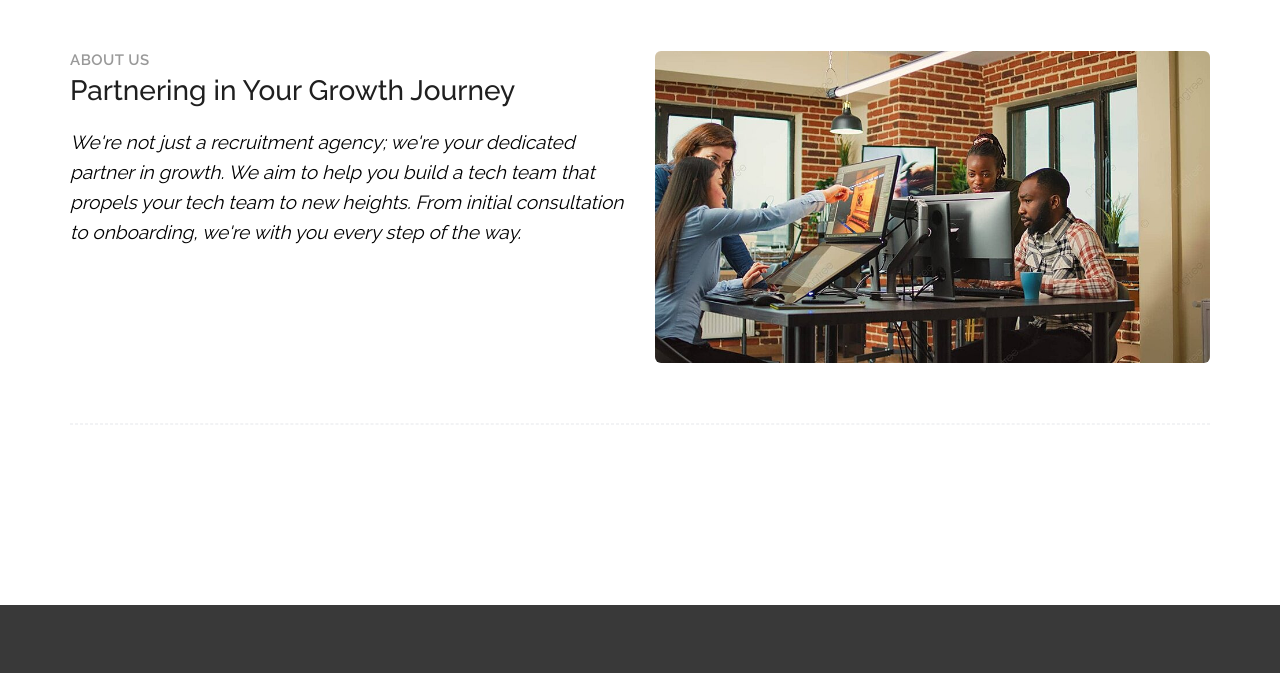
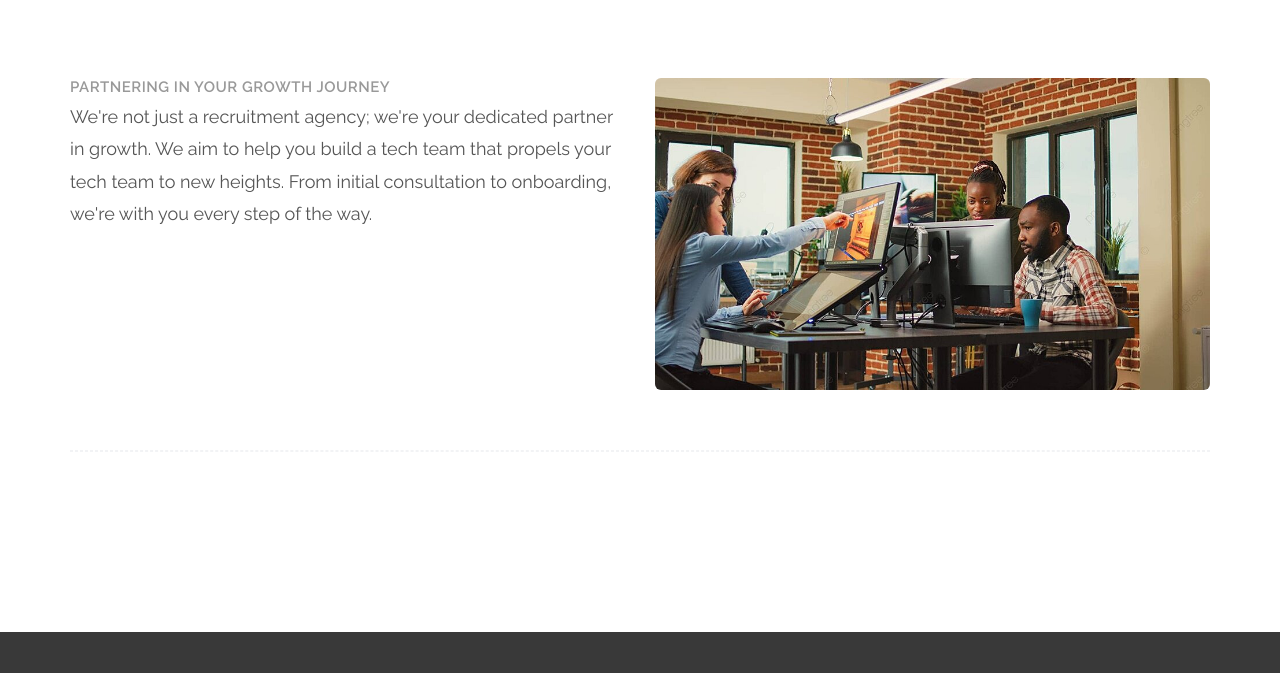
Before and after one commit to harzyz/global_pacers, a plain HTML site: page about-us.html in a window 1280 px wide. Shown: the part 1312-1985 px from the top of the page. Drawn offline with Linux system fonts and the light colour scheme.

Commit message:
fix about us page

```diff
--- a/about-us.html
+++ b/about-us.html
@@ -250,8 +250,8 @@
           </div>
         </div> -->
         <!-- end row -->
-        <br />
-        <br />
+        <!-- <br />
+        <br /> -->
         <div class="row">
           <div class="col-md-6">
             <div class="post-media wow fadeIn">
@@ -284,12 +284,15 @@
         </div>
         <br />
         <br />
+        <br />
+        <br />
+        <br />
         <div class="row">
           <div class="col-md-6">
             <div class="message-box">
-              <h4>About Us</h4>
-              <h2>Partnering in Your Growth Journey</h2>
-              <p class="lead">
+              <!-- <h4>About Us</h4> -->
+              <h4>Partnering in Your Growth Journey</h4>
+              <p class="description">
                 We're not just a recruitment agency; we're your dedicated
                 partner in growth. We aim to help you build a tech team that
                 propels your tech team to new heights. From initial consultation
```
